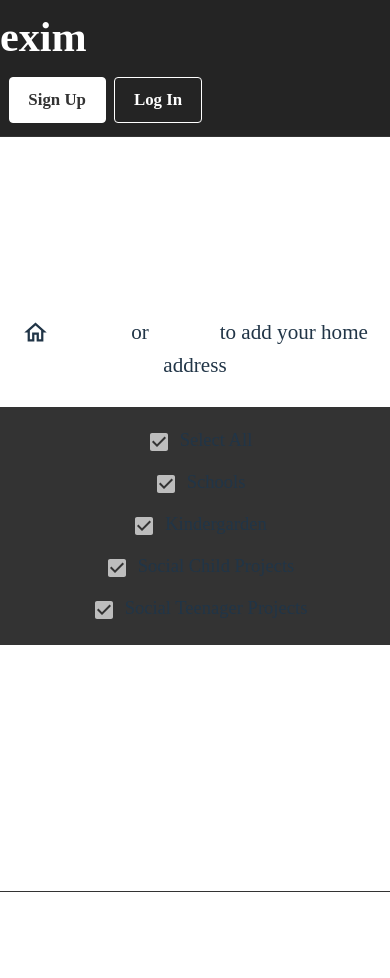
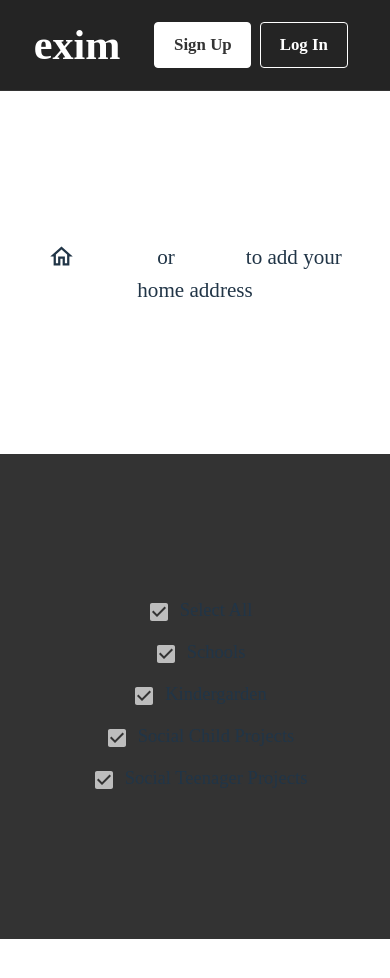
Before and after one commit to Nikvasil/exim, a React (Vite) app in the folder client/: page / in a window 390 px wide. Shown: the top 978 px of the page. Built offline with nearby package versions, Linux system fonts and the light colour scheme.

Commit message:
some layout adjustment: adjust mobile version, add header hiding, fix logout bug

```diff
--- a/client/src/components/Header.jsx
+++ b/client/src/components/Header.jsx
@@ -9,11 +9,12 @@ import MenuItem from '@mui/material/MenuItem';
 import MenuList from '@mui/material/MenuList';
 import '../styles/Header.css';
 
-
 const Header = ({ user, onLogout }) => {
     const navigate = useNavigate();
     const [open, setOpen] = useState(false);
+    const [scrollUp, setScrollUp] = useState(true);
     const anchorRef = useRef(null);
+    const lastScrollY = useRef(0);
 
     const handleToggle = () => {
         setOpen((prevOpen) => !prevOpen);
@@ -28,6 +29,7 @@ const Header = ({ user, onLogout }) => {
 
     const handleLogout = async () => {
         await setOpen(false);
+        localStorage.removeItem('user');
         onLogout();
         navigate('/');
     };
@@ -47,6 +49,7 @@ const Header = ({ user, onLogout }) => {
     };
 
     const prevOpen = useRef(open);
+
     useEffect(() => {
         if (prevOpen.current === true && open === false) {
             anchorRef.current.focus();
@@ -54,8 +57,25 @@ const Header = ({ user, onLogout }) => {
         prevOpen.current = open;
     }, [open]);
 
+    useEffect(() => {
+        const handleScroll = () => {
+            if (window.scrollY > lastScrollY.current) {
+                setScrollUp(false);
+            } else {
+                setScrollUp(true);
+            }
+            lastScrollY.current = window.scrollY;
+        };
+
+        window.addEventListener('scroll', handleScroll);
+
+        return () => {
+            window.removeEventListener('scroll', handleScroll);
+        };
+    }, []);
+
     return (
-        <header>
+        <header className={scrollUp ? 'show' : 'hide'}>
             <div className="header-container">
                 <div className="header-left">
                     <Link to="/" className="header-logo">exim</Link>
--- a/client/src/styles/Footer.css
+++ b/client/src/styles/Footer.css
@@ -12,15 +12,13 @@ footer {
 }
 
 .footer-container {
-    display: flex;
-    justify-content: space-evenly;
     max-width: 60vw; /* 1200px */
     width: 100%;
-    gap: 1vh;
+    gap: 8vh;
 }
 
 .footer-column {
-    text-align: left;
+    text-align: center;
     flex: 1;
 }
 
@@ -37,6 +35,6 @@ footer {
     }
 
     .footer-column {
-        margin-bottom: 1.0185vh; /* 10px */
+        margin: 1.0185vh 0; /* 10px */
     }
 }
--- a/client/src/styles/Form.css
+++ b/client/src/styles/Form.css
@@ -43,7 +43,7 @@ form button:hover {
 
 @media (max-width: 768px) {
     form {
-        width: 100%;
+        width: 70%;
         padding: 0 1.0101vw; /* 20px */
     }
 }
--- a/client/src/styles/Header.css
+++ b/client/src/styles/Header.css
@@ -1,9 +1,10 @@
 header, .header-container, .header-links {
     display: flex;
+    justify-content: space-evenly;
+    align-items: center;
 }
 
 header, .header-container {
-    justify-content: space-around;
     width: 100%;
 }
 
@@ -14,14 +15,19 @@ header {
     z-index: 1000;
     background-color: #242424;
     padding: 0.5556vh 0; /* 6px */
+    transition: top 0.3s ease-in-out; /* Smooth transition for showing/hiding */
+}
+
+header.show {
+    top: 0;
+}
+
+header.hide {
+    top: -10vh; /* Adjust this value to hide the header completely */
 }
 
 header a {
     color: white;
-}
-
-.header-container {
-    align-items: center;
 }
 
 .header-button-outlined, .header-button-contained, .header-logo {
@@ -106,7 +112,11 @@ header a {
 
 @media (max-width: 768px) {
     .header-container {
-        flex-direction: column;
-        align-items: flex-start;
+        justify-content: space-between;
+        padding: 0 4vh;
+    }
+
+    .header-left, .header-right {
+        margin: 1.0185vh 0; /* 10px */
     }
 }
--- a/client/src/styles/Home.css
+++ b/client/src/styles/Home.css
@@ -21,8 +21,6 @@
 .home-address-container {
     padding: 2.9629vh 0; /* 32px */
     font-size: 2.5vh; /* 18px */
-    align-items: center;
-    text-align: center;
 }
 
 .home-icon, .home-tooltip {
@@ -111,9 +109,20 @@
 }
 
 @media (max-width: 768px) {
+    .home-container {
+        padding-top: 5.5556vh; /* 60px */
+        flex: 1;
+        flex-direction: column;
+        display: flex;
+        justify-content: center;
+        align-items: center;
+        min-height: 100vh;
+    }
+
     .home-address-container {
+        width: 80%;
         flex-direction: column;
-        align-items: flex-start;
+        text-align: center;
     }
 
     .home-filter-container {
```
